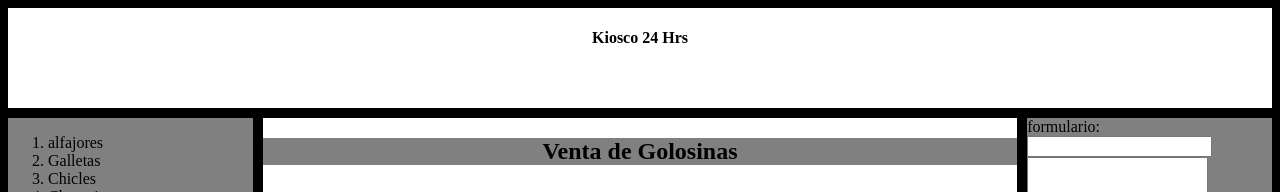
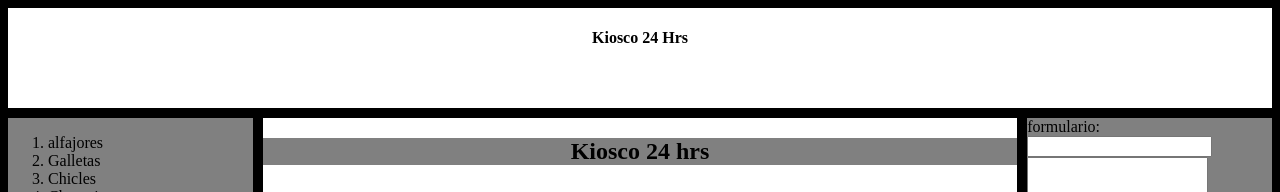
Before and after one commit to arjovago36/maquetadocongrid, a plain HTML site: page index.html in a window 1280 px wide. Shown: the top 192 px of the page. Drawn offline with Linux system fonts and the light colour scheme.

Commit message:
👽💷 Updated with Glitch

```diff
--- a/index.html
+++ b/index.html
@@ -35,7 +35,7 @@
 
 
   <section>
-    <h2>Venta de Golosinas</h2>
+    <h2>Kiosco 24 hrs</h2>
     <article>
       <h3>Alfajor</h3>
     Alfajores Guaymayen
```
